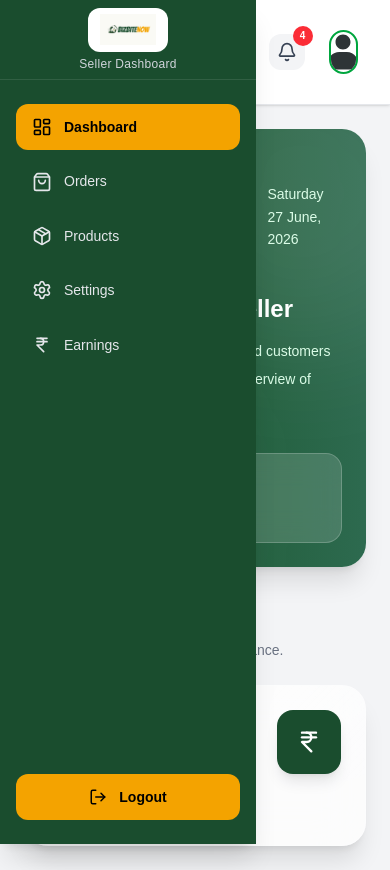
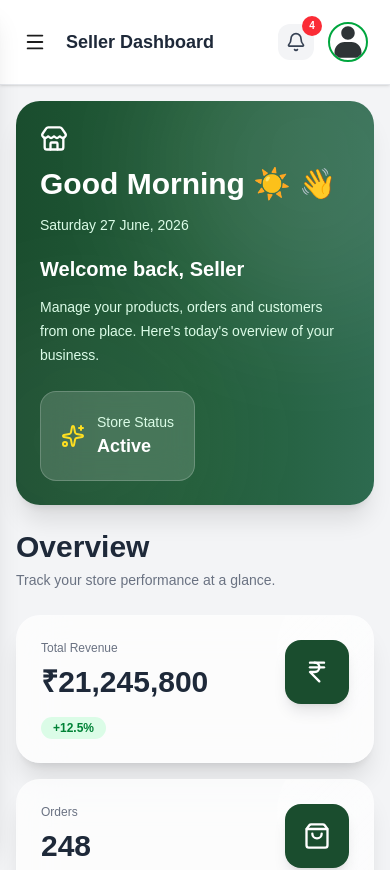
Before and after one commit to WebzarkLabs/BizBiteNow-Frontend, a React (Vite) app: page /seller/dashboard in a window 390 px wide. Shown: the top 870 px of the page. Built offline with nearby package versions, Linux system fonts and the light colour scheme.

Commit message:
feat: implement responsive seller dashboard for mobile devices

```diff
--- a/src/components/dashboard/Navbar.jsx
+++ b/src/components/dashboard/Navbar.jsx
@@ -1,8 +1,15 @@
 import { useState } from "react";
 import { useNavigate } from "react-router-dom";
 import defaultAvatar from "../../assets/default-avatar.svg";
-import { Bell, Search, UserCircle2, Mail, ShieldCheck, Check } from "lucide-react";
-const Navbar = () => {
+import {
+  Bell,
+  Search,
+  Mail,
+  ShieldCheck,
+  Check,
+  Menu,
+} from "lucide-react";
+const Navbar = ({ openSidebar }) => {
   const navigate = useNavigate();
   const initialNotifications = [
     {
@@ -45,25 +52,35 @@ const Navbar = () => {
   };
   return (
     <header className="sticky top-0 z-30 bg-white border-b border-gray-200 shadow-sm">
-      <div className="flex items-center justify-between px-6 py-4">
+      <div className="flex items-center justify-between px-4 md:px-6 py-4 gap-3">
 
         {/* Left */}
-        <div>
-          <h2 className="text-2xl font-bold text-gray-800">
+        <div className="flex items-center gap-3 flex-1 min-w-0">
+
+  <button
+    onClick={openSidebar}
+    className="lg:hidden rounded-lg p-2 hover:bg-gray-100 transition"
+  >
+    <Menu size={22} />
+  </button>
+
+  <div className="min-w-0">
+          <h2 className="text-lg sm:text-xl lg:text-2xl font-bold text-gray-800">
             Seller Dashboard
           </h2>
 
-          <p className="text-sm text-gray-500">
+          <p className="hidden md:block text-sm text-gray-500">
             Welcome back! Manage your store efficiently.
           </p>
         </div>
+        </div>
 
         {/* Right */}
-        <div className="flex items-center gap-4">
+       <div className="flex items-center gap-2 sm:gap-4 flex-shrink-0">
 
           {/* Search */}
 
-          <div className="hidden md:flex items-center bg-gray-100 rounded-xl px-3 py-2 w-72">
+          <div className="hidden lg:flex items-center bg-gray-100 rounded-xl px-3 py-2 w-72">
 
             <Search
               className="text-gray-400"
@@ -73,7 +90,7 @@ const Navbar = () => {
             <input
               type="text"
               placeholder="Search..."
-              className="bg-transparent outline-none text-sm ml-2 w-full"
+              className="bg-transparent outline-none text-sm ml-2 w-full min-w-0"
             />
 
           </div>
@@ -83,7 +100,7 @@ const Navbar = () => {
           <div className="relative group">
 
             <button
-              className="relative bg-gray-100 hover:bg-gray-200 p-2 rounded-xl transition"
+              className="relative bg-gray-100 hover:bg-gray-200 p-2 md:p-2.5 rounded-xl transition"
             >
               <Bell size={20} className="text-gray-700" />
 
@@ -107,9 +124,9 @@ const Navbar = () => {
               transition-all
               duration-300
               absolute
-              right-0
+              right-2 sm:right-0
               mt-3
-              w-80
+              w-[90vw] max-w-sm md:w-80
               rounded-3xl
               bg-white
               border
@@ -182,13 +199,13 @@ const Navbar = () => {
 
             <button
               onClick={() => navigate("/seller/profile")}
-              className="flex items-center gap-3 rounded-xl p-2 hover:bg-gray-100 transition"
+              className="flex items-center gap-2 rounded-xl p-1.5 md:p-2 hover:bg-gray-100 transition"
             >
 
               <img
                 src={defaultAvatar}
                 alt="Seller"
-                className="h-11 w-11 rounded-full object-cover border-2 border-green-600"
+                className="h-10 w-10 md:h-11 md:w-11 rounded-full object-cover border-2 border-green-600"
               />
 
               <div className="hidden md:block text-left">
@@ -220,7 +237,7 @@ const Navbar = () => {
                 absolute
                 right-0
                 mt-2
-                w-72
+                w-[90vw] max-w-xs md:w-72
                 rounded-3xl
                 bg-white
                 shadow-2xl
--- a/src/components/dashboard/StatCard.jsx
+++ b/src/components/dashboard/StatCard.jsx
@@ -28,13 +28,13 @@ const StatCard = ({ title, value, change, color }) => {
     <Card className="relative overflow-hidden">
       <div className="absolute -right-8 -top-8 w-32 h-32 rounded-full bg-gradient-to-br from-white/40 to-transparent" />
 
-      <div className="flex justify-between items-start relative z-10">
+      <div className="relative z-10 flex items-start justify-between gap-4">
         <div>
-          <p className="text-gray-500 text-sm">
+          <p className="text-xs sm:text-sm text-gray-500">
             {title}
           </p>
 
-          <h2 className="text-4xl font-bold mt-3 text-gray-800">
+          <h2 className="mt-2 md:mt-3 text-3xl md:text-4xl font-bold text-gray-800 break-words">
             {value}
           </h2>
 
--- a/src/layouts/DashboardLayout.jsx
+++ b/src/layouts/DashboardLayout.jsx
@@ -1,23 +1,67 @@
+import { useState } from "react";
 import { Outlet } from "react-router-dom";
+import { Menu } from "lucide-react";
+
 import Sidebar from "../components/dashboard/Sidebar";
 import Navbar from "../components/dashboard/Navbar";
 
 const DashboardLayout = () => {
+  const [sidebarOpen, setSidebarOpen] = useState(false);
+
   return (
     <div className="min-h-screen bg-gray-100 flex">
+
+      {/* Mobile Overlay */}
+      {sidebarOpen && (
+        <div
+          className="fixed inset-0 z-40 bg-black/40 lg:hidden"
+          onClick={() => setSidebarOpen(false)}
+        />
+      )}
+
       {/* Sidebar */}
-      <Sidebar />
+      <div
+        className={`
+          fixed
+          inset-y-0
+          left-0
+          z-50
+          w-64
+          bg-white
+          transform
+          transition-transform
+          duration-300
+          ease-in-out
+          lg:translate-x-0
+          lg:fixed
+          ${
+            sidebarOpen
+              ? "translate-x-0"
+              : "-translate-x-full"
+          }
+        `}
+      >
+        <Sidebar />
+      </div>
 
       {/* Main Content */}
-      <div className="flex-1 flex flex-col lg:ml-64">
-        {/* Top Navbar */}
-        <Navbar />
+      <div className="flex flex-1 flex-col lg:ml-64">
+
+
+
+        {/* Desktop Navbar */}
+
+          <Navbar
+    openSidebar={() => setSidebarOpen(true)}
+         />
 
         {/* Page Content */}
-        <main className="flex-1 p-6 overflow-y-auto">
+        <main className="flex-1 overflow-y-auto p-4 md:p-6">
           <Outlet />
         </main>
+
       </div>
+
     </div>
   );
 };
--- a/src/pages/seller/Dashboard.jsx
+++ b/src/pages/seller/Dashboard.jsx
@@ -37,7 +37,7 @@ const Dashboard = () => {
   animate={{ opacity: 1, y: 0 }}
   transition={{ duration: 0.4 }}
 >
-    <div className="space-y-8">
+   <div className="space-y-6 md:space-y-8">
 
       {/* Welcome Banner */}
 
@@ -49,35 +49,35 @@ const Dashboard = () => {
 
         <div className="absolute -bottom-20 -left-20 w-72 h-72 rounded-full bg-white/5 blur-3xl"></div>
 
-        <div className="relative flex flex-col lg:flex-row justify-between gap-8">
+        <div className="relative flex flex-col lg:flex-row lg:items-center justify-between gap-6 lg:gap-8">
 
           <div>
 
-            <div className="flex items-center gap-3 mb-5">
+            <div className="flex flex-col sm:flex-row sm:items-center gap-3 mb-5">
 
-              <Store size={34} />
+              <Store className="w-7 h-7 md:w-9 md:h-9" />
 
-                <h1 className="text-4xl font-bold">
+                <h1 className="text-3xl md:text-4xl font-bold leading-tight">
                 {greeting} 👋
                 </h1>
-                <p className="text-green-100 mt-2">
+                <p className="text-green-100 text-sm md:text-base">
                 {today}
                 </p>
 
             </div>
 
-            <h2 className="text-2xl font-semibold">
+            <h2 className="text-xl md:text-2xl font-semibold">
               Welcome back, Seller
             </h2>
 
-            <p className="text-green-100 mt-3 max-w-2xl leading-7">
+            <p className="mt-3 max-w-2xl text-green-100 text-sm md:text-base leading-6 md:leading-7">
               Manage your products, orders and customers from one
               place. Here's today's overview of your business.
             </p>
 
           </div>
 
-          <div className="flex flex-col justify-center">
+          <div className="w-full lg:w-auto flex justify-start lg:justify-center">
 
             <div className="bg-white/15 backdrop-blur-lg rounded-2xl p-5 border border-white/20">
 
@@ -91,7 +91,7 @@ const Dashboard = () => {
                     Store Status
                   </p>
 
-                  <h3 className="text-xl font-bold">
+                  <h3 className="text-lg md:text-xl font-bold">
                     Active
                   </h3>
 
@@ -114,7 +114,7 @@ const Dashboard = () => {
         subtitle="Track your store performance at a glance."
       />
 
-      <div className="grid gap-6 sm:grid-cols-2 xl:grid-cols-4">
+      <div className="grid gap-4 md:gap-6 sm:grid-cols-2 xl:grid-cols-4">
 
         {stats.map((item) => (
           <StatCard
@@ -127,7 +127,7 @@ const Dashboard = () => {
 
       {/* Middle Section */}
 
-      <div className="grid xl:grid-cols-3 gap-6">
+      <div className="grid xl:grid-cols-3 gap-4 md:gap-6">
 
         <div className="xl:col-span-2">
 
@@ -141,7 +141,7 @@ const Dashboard = () => {
 
       {/* Bottom */}
 
-      <div className="grid xl:grid-cols-3 gap-6">
+      <div className="grid xl:grid-cols-3 gap-4 md:gap-6">
 
         <div className="xl:col-span-2">
 
```
